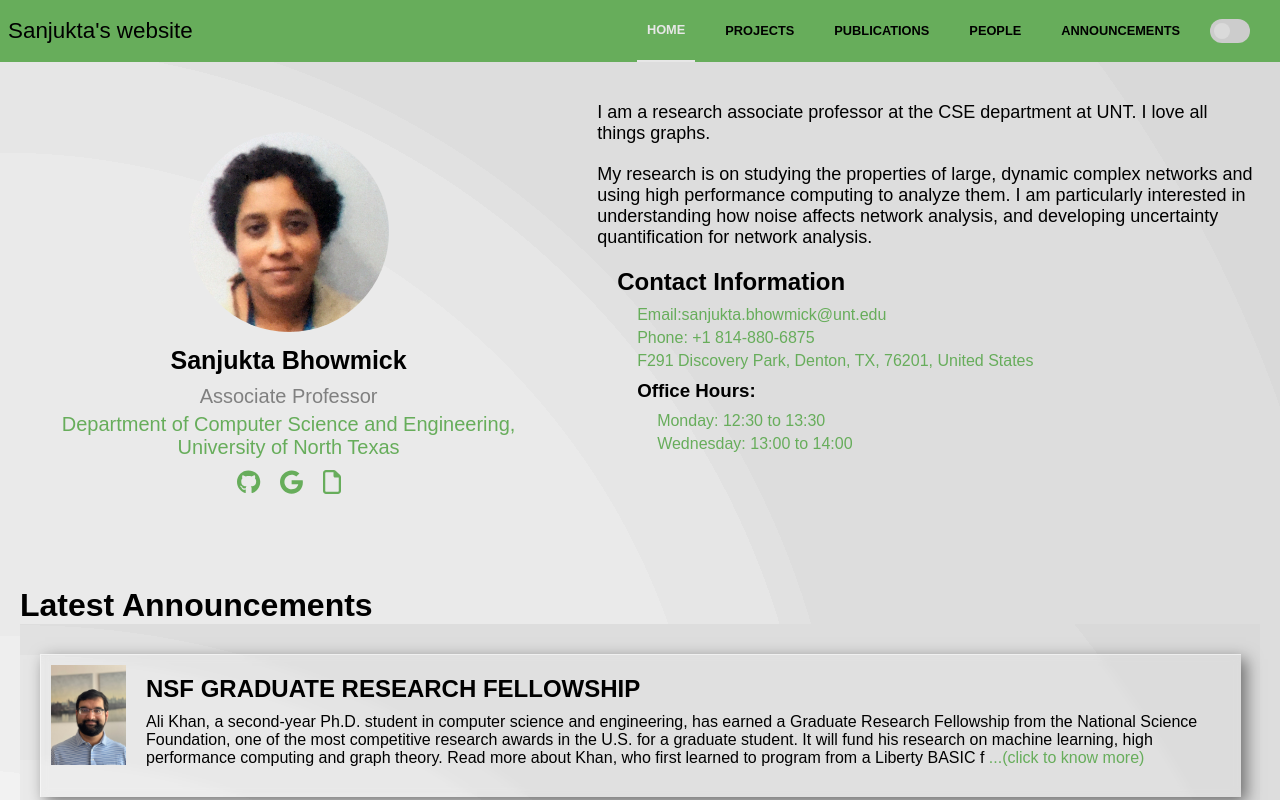
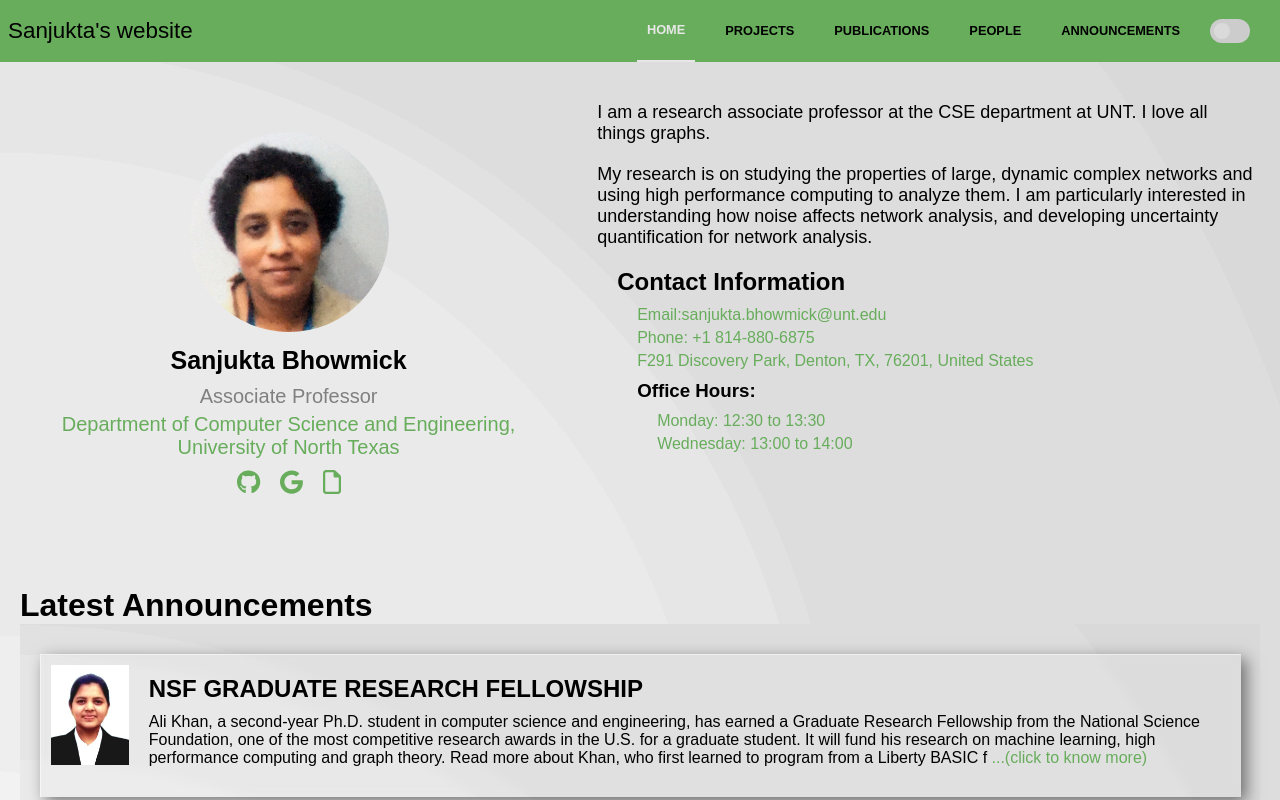
Before and after one commit to Kishan-Kumar-Zalavadia/hosting, an Angular app: page / in a window 1280 px wide. Shown: the top 800 px of the page. Built offline with nearby package versions, Linux system fonts and the light colour scheme.

Commit message:
Hard coded the image in announcement

```diff
--- a/src/app/_DATA/announcement-data.ts
+++ b/src/app/_DATA/announcement-data.ts
@@ -8,7 +8,7 @@ export const announcements: Announcement[] = [
     title: 'NSF GRADUATE RESEARCH FELLOWSHIP',
     content:
       'Ali Khan, a second-year Ph.D. student in computer science and engineering, has earned a Graduate Research Fellowship from the National Science Foundation, one of the most competitive research awards in the U.S. for a graduate student. It will fund his research on machine learning, high performance computing and graph theory. Read more about Khan, who first learned to program from a Liberty BASIC for Dummies book when he was 11 years old. ',
-    imageUrl: '../../assets/images/ali_khan.jpeg',
+    imageUrl: 'assets/images/ali_khan.jpeg',
     linkUrl:
       'https://research.unt.edu/news/college-engineering-doctoral-student-earns-nsf-graduate-research-fellowship',
     onHomePage: true,
--- a/src/app/_components/announcements/announcements.component.html
+++ b/src/app/_components/announcements/announcements.component.html
@@ -1,6 +1,6 @@
 <div class="announcement-list">
   <div *ngFor="let announcement of (homeAnnouncements.length > 0 ? homeAnnouncements : announcements)" class="announcement-card glass-effect" (click)="onAnnouncementClick(announcement.id)">
-    <img *ngIf="announcement.imageUrl" [src]="announcement.imageUrl" alt="{{ announcement.title }} Image" />
+    <img *ngIf="announcement.imageUrl"  src="../../../assets/images/Aparna.jpg" alt="{{ announcement.title }} Image" />
     <div class="content">
       <h2>{{ announcement.title }}</h2>
       <p *ngIf="announcement.content">
```
Also changed, not shown: 3 other files (tests, documents, lock files or other folders).
